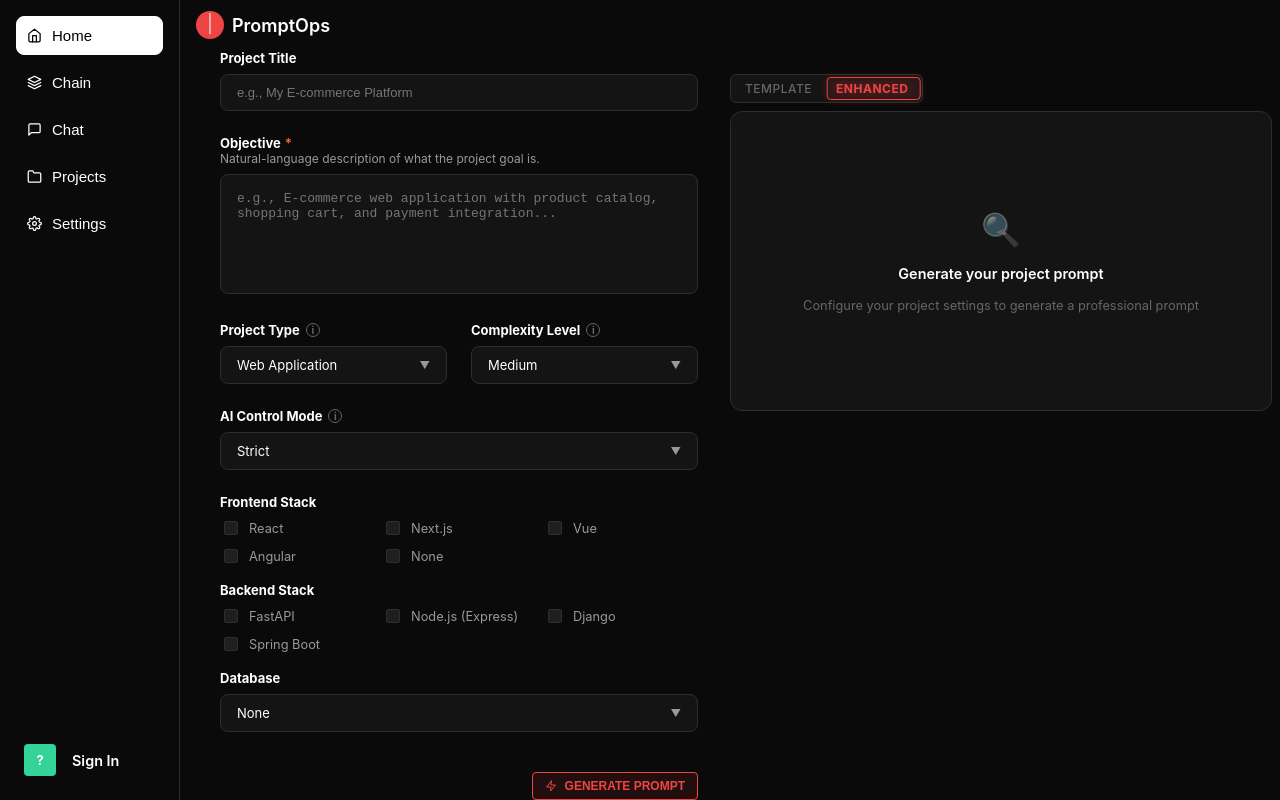
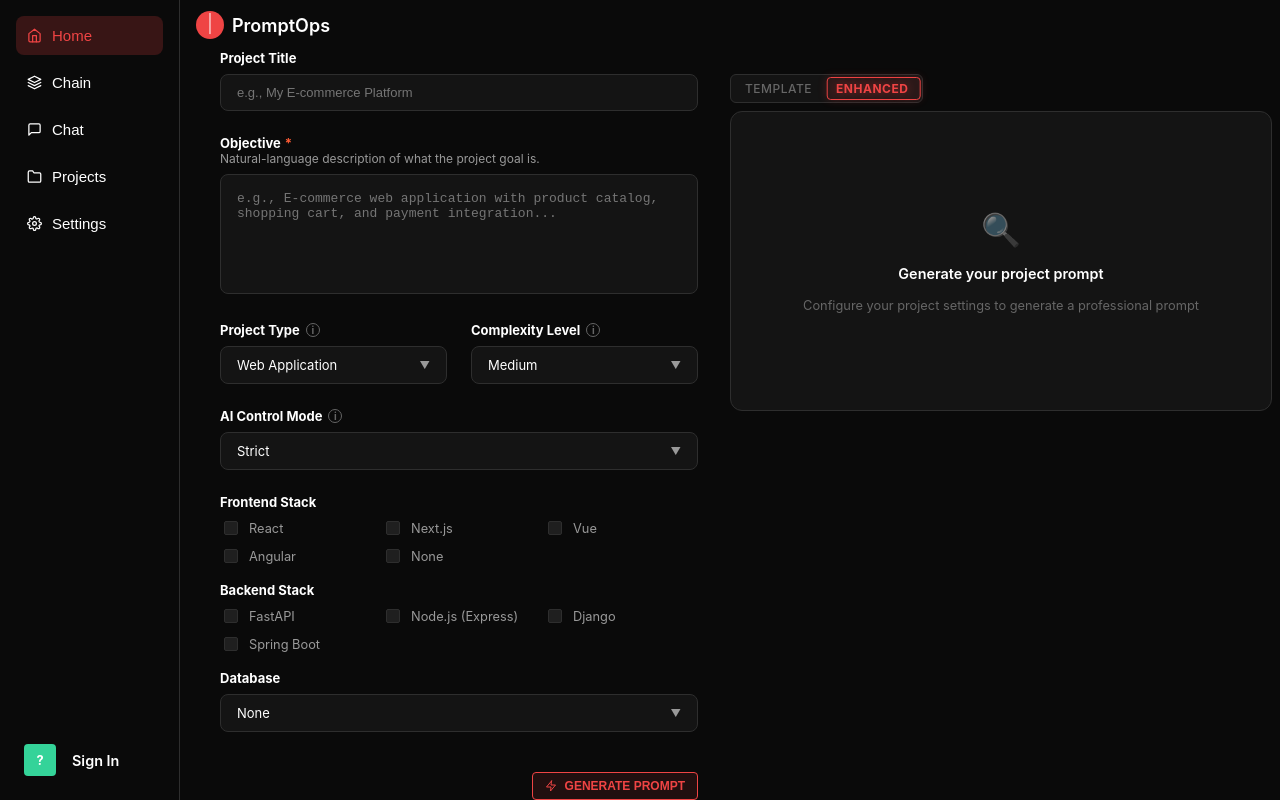
Before and after one commit to ketanjoshi2003/PromptOps, a React (Vite) app in the folder frontend/: page / in a window 1280 px wide. In both pictures the pointer is over the button "Home". Built offline with nearby package versions, Linux system fonts and the light colour scheme.

Commit message:
side bar hover

```diff
--- a/frontend/src/components/Layout/Layout.module.css
+++ b/frontend/src/components/Layout/Layout.module.css
@@ -95,21 +95,21 @@
 }
 
 .navItem:hover {
-    background-color: transparent;
-    border-color: var(--color-text-primary);
-    color: var(--color-text-primary);
+    background-color: rgba(239, 68, 68, 0.1);
+    border-color: transparent;
+    color: #ef4444;
 }
 
 .navItemActive {
-    background-color: #ffffff;
-    color: #000000;
-    border-color: #ffffff;
+    background-color: rgba(239, 68, 68, 0.15);
+    color: #ef4444;
+    border-color: transparent;
 }
 
 .navItemActive:hover {
-    background-color: #ffffff;
-    border-color: #ffffff;
-    color: #000000;
+    background-color: rgba(239, 68, 68, 0.2);
+    border-color: transparent;
+    color: #ef4444;
 }
 
 
```
